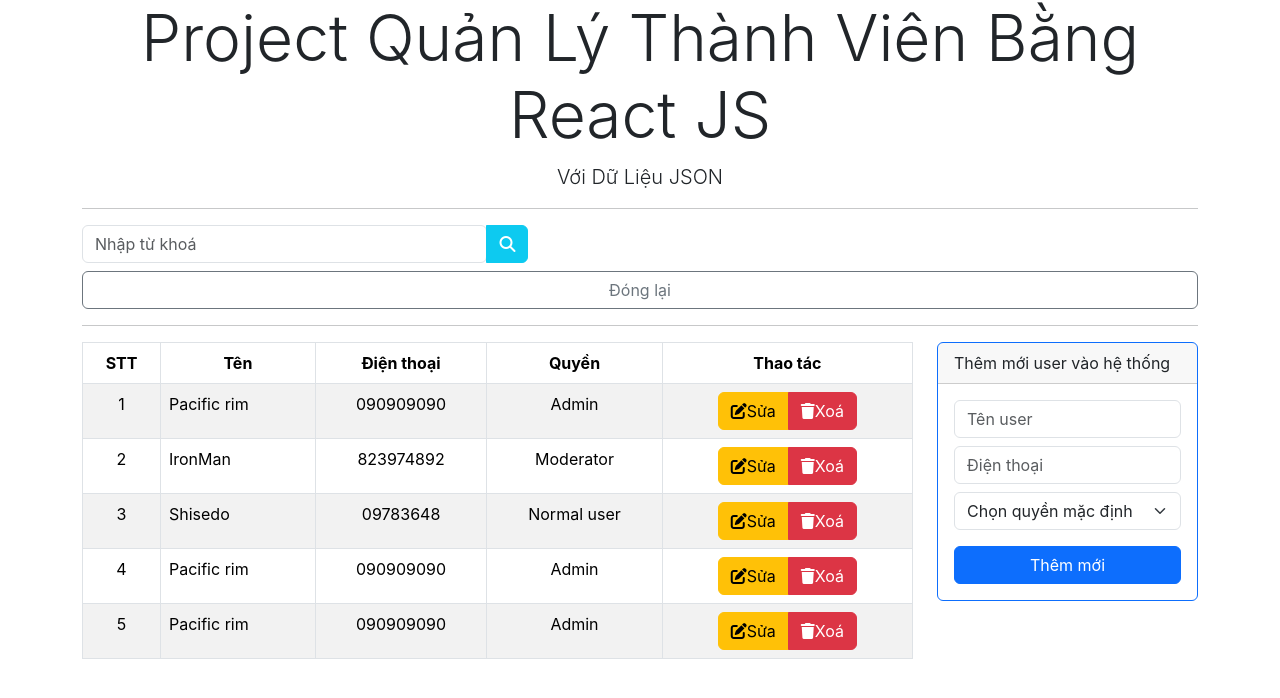
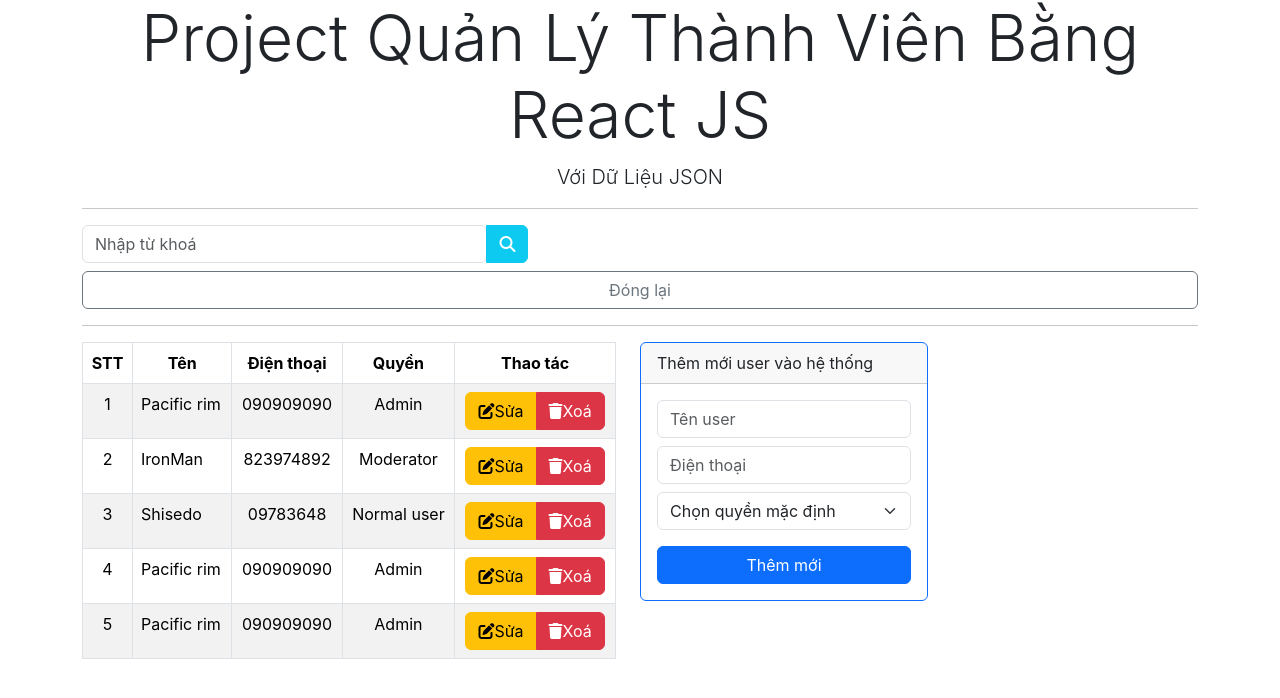
Before and after one commit to huynhkienhao/react-redux-NDV, a React (Create React App) app: page / in a window 1280 px wide. Shown: the top 698 px of the page. Built offline with nearby package versions, Linux system fonts and the light colour scheme.

Commit message:
video 66

```diff
--- a/src/Components/AddUser.js
+++ b/src/Components/AddUser.js
@@ -4,6 +4,7 @@ class AddUser extends Component {
     kiemTraTrangThai = () => {
         if (this.props.hienThiForm === true) {
             return (
+                <div className='col'>
                     <div className="card border-primary mb-3" style={{ maxWidth: "18rem" }}>
                         <div className="card-header">Thêm mới user vào hệ thống</div>
                         <div className="card-body text-primary">
@@ -34,16 +35,15 @@ class AddUser extends Component {
                             </div>
                         </div>
                     </div>
+                </div>
             )
         }
     }
     render() {
         return (
-            <div className="col-md-3">
-                <div>
+            <>
                 {this.kiemTraTrangThai()}
-                </div>
-            </div>
+            </>
         );
     }
 }
--- a/src/Components/App.js
+++ b/src/Components/App.js
@@ -30,8 +30,10 @@ class App extends Component {
           <div className="container">
             <div className="row">
               <Search ketNoi={() => this.doiTrangThai()} hienThiForm={this.state.hienThiForm} />
-              <TableData dataUserProps={this.state.data} />
-              <AddUser hienThiForm={this.state.hienThiForm} />
+              <div className='row'>
+                <TableData dataUserProps={this.state.data} />
+                <AddUser hienThiForm={this.state.hienThiForm} />
+              </div>
             </div>
           </div>
         </div>
--- a/src/Components/TableData.js
+++ b/src/Components/TableData.js
@@ -12,7 +12,7 @@ class TableData extends Component {
         console.log(this.props.dataUserProps);
 
         return (
-            <div className="col-md-9">
+            <div className="col">
                 <table className="table table-bordered table-striped table-hover">
                     <thead>
                         <tr>
```
Lines whose indentation alone changed are shown as unchanged.
